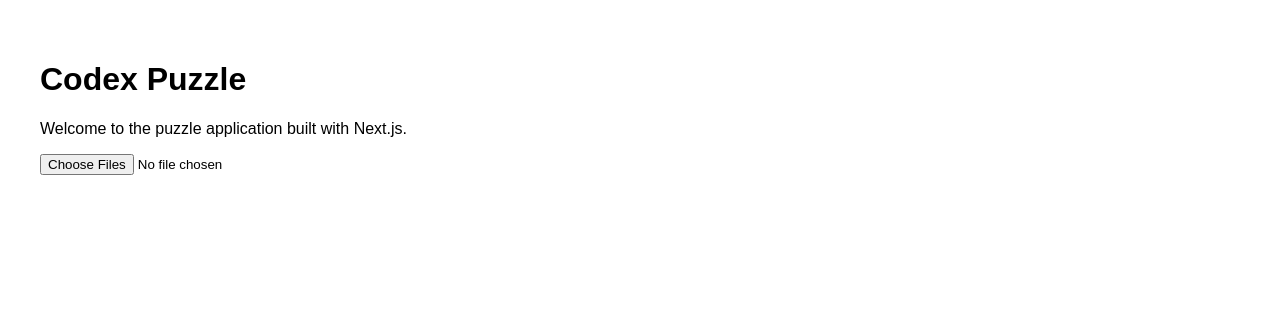
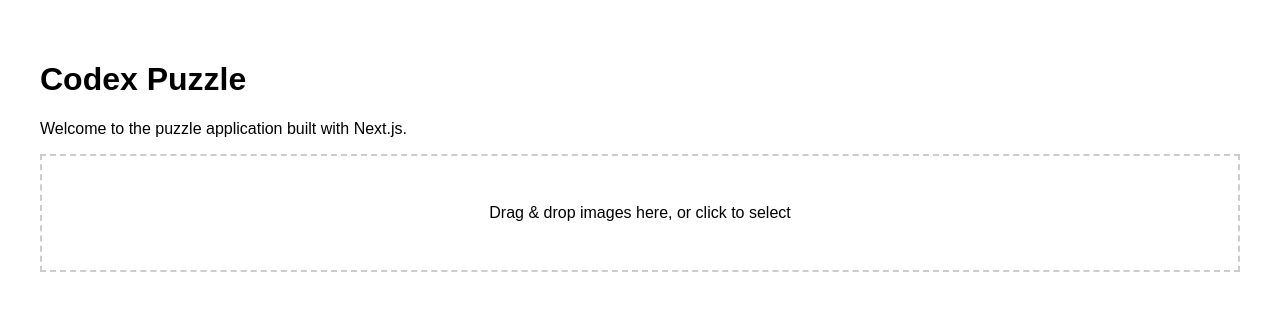
Before and after one commit to crispy0024/Codex_Puzzle, a Next.js app in the folder frontend/: page / in a window 1280 px wide. Shown: the top 310 px of the page. Built offline with nearby package versions, Linux system fonts and the light colour scheme.

Commit message:
Add drag-and-drop upload with selectable thumbnails

```diff
--- a/frontend/pages/index.js
+++ b/frontend/pages/index.js
@@ -1,18 +1,32 @@
-import { useState, useEffect } from 'react';
+import { useState, useEffect, useRef } from 'react';
 
 export default function Home() {
   const [images, setImages] = useState([]);
+  const [selected, setSelected] = useState([]);
+  const inputRef = useRef(null);
+
+  const handleFiles = (files) => {
+    const newImages = Array.from(files).map((file) => ({
+      url: URL.createObjectURL(file),
+      name: file.name,
+    }));
+    setImages((prev) => [...prev, ...newImages]);
+  };
 
   const handleChange = (e) => {
-    const files = Array.from(e.target.files);
-    setImages((prev) => [
-      ...prev,
-      ...files.map((file) => ({
-        url: URL.createObjectURL(file),
-        name: file.name,
-      })),
-    ]);
+    handleFiles(e.target.files);
     e.target.value = null;
+  };
+
+  const handleDrop = (e) => {
+    e.preventDefault();
+    handleFiles(e.dataTransfer.files);
+  };
+
+  const toggleSelect = (idx) => {
+    setSelected((prev) =>
+      prev.includes(idx) ? prev.filter((i) => i !== idx) : [...prev, idx]
+    );
   };
 
   useEffect(() => {
@@ -25,14 +39,47 @@
     <div style={{ padding: '2rem', fontFamily: 'sans-serif' }}>
       <h1>Codex Puzzle</h1>
       <p>Welcome to the puzzle application built with Next.js.</p>
-      <input type="file" accept="image/*" multiple onChange={handleChange} />
+
+      <div
+        onDragOver={(e) => e.preventDefault()}
+        onDrop={handleDrop}
+        onClick={() => inputRef.current?.click()}
+        style={{
+          border: '2px dashed #ccc',
+          padding: '2rem',
+          textAlign: 'center',
+          cursor: 'pointer',
+        }}
+      >
+        <p>Drag & drop images here, or click to select</p>
+        <input
+          ref={inputRef}
+          type="file"
+          accept="image/*"
+          multiple
+          onChange={handleChange}
+          style={{ display: 'none' }}
+        />
+      </div>
+
       <div style={{ display: 'flex', flexWrap: 'wrap', marginTop: '1rem' }}>
         {images.map((img, idx) => (
           <img
             key={idx}
             src={img.url}
             alt={img.name}
-            style={{ maxWidth: '200px', marginRight: '1rem', marginBottom: '1rem' }}
+            onClick={() => toggleSelect(idx)}
+            style={{
+              width: '150px',
+              height: '150px',
+              objectFit: 'cover',
+              marginRight: '1rem',
+              marginBottom: '1rem',
+              border: selected.includes(idx)
+                ? '3px solid blue'
+                : '1px solid #ccc',
+              cursor: 'pointer',
+            }}
           />
         ))}
       </div>
```
